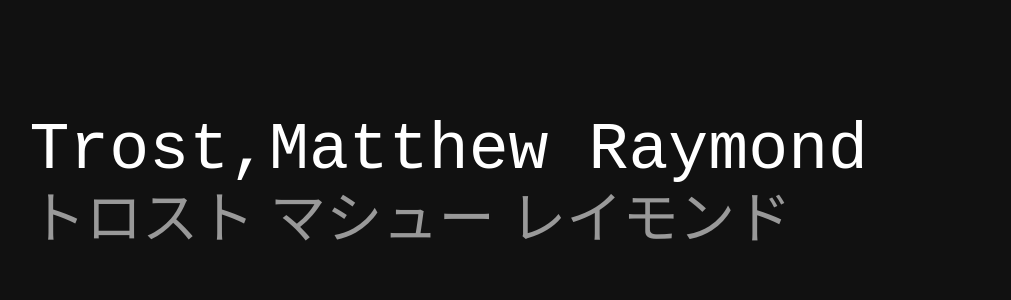
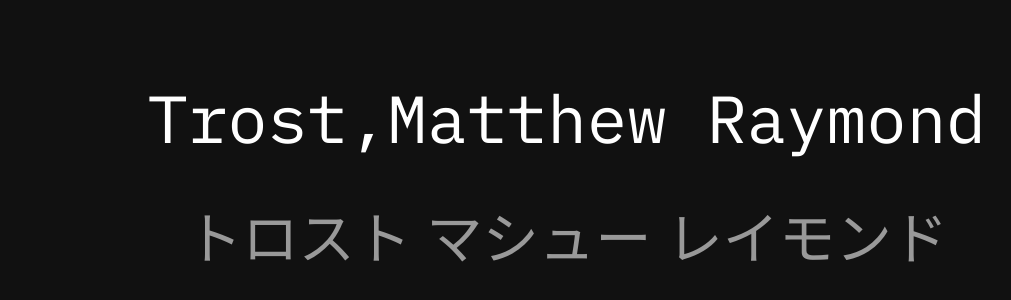
Before and after one commit to tsortwehttam/matthewtrost.com, a website: page site/index.html in a window 1280 px wide. Shown: the part 234-534 px from the top of the page, without its empty margins (73-1084 px from the left). Drawn offline with Linux system fonts and the light colour scheme.

Commit message:
Center copy and add local dev server

```diff
--- a/site/index.html
+++ b/site/index.html
@@ -11,15 +11,22 @@
       name="description"
       content="Matthew Raymond Trost / トロスト マシュー レイモンド"
     />
+    <link rel="preconnect" href="https://fonts.googleapis.com" />
+    <link rel="preconnect" href="https://fonts.gstatic.com" crossorigin />
+    <link
+      href="https://fonts.googleapis.com/css2?family=IBM+Plex+Mono:wght@400&family=Inter:wght@500&family=Noto+Sans+JP:wght@500&display=swap"
+      rel="stylesheet"
+    />
     <link rel="icon" href="/card.svg" type="image/svg+xml" />
     <style>
       :root {
         --bg: #111111;
         --fg: #ffffff;
         --muted: #999999;
+        --mono-web: "IBM Plex Mono";
         --card-ratio: 1.6538461538;
         --mono:
-          "Founders Grotesk Mono", "Founders Grotesk", "SF Mono",
+          "Founders Grotesk Mono", var(--mono-web), "Founders Grotesk", "SF Mono",
           "SFMono-Regular", ui-monospace, monospace;
         --sans: "Inter", "Hiragino Sans", "Noto Sans JP", sans-serif;
       }
@@ -56,15 +63,23 @@
         container-type: size;
       }
 
+      .copy {
+        position: absolute;
+        inset: 0;
+        display: grid;
+        align-content: center;
+        justify-items: center;
+        gap: 2.615cqh;
+        transform: translateY(1.35cqh);
+      }
+
       .line {
-        position: absolute;
-        left: 27.63%;
         margin: 0;
+        text-align: center;
         white-space: nowrap;
       }
 
       .name {
-        top: 41.85%;
         font-family: var(--mono);
         font-size: 5.846cqh;
         font-weight: 400;
@@ -73,7 +88,6 @@
       }
 
       .kana {
-        top: 52.05%;
         color: var(--muted);
         font-family: var(--sans);
         font-size: 4.923cqh;
@@ -83,20 +97,19 @@
       }
 
       @media (max-aspect-ratio: 1075 / 650) {
-        .line {
-          left: 8vw;
+        .copy {
+          gap: 3.8cqw;
+          padding: 0 8vw;
         }
 
         .name {
-          top: 43%;
           font-size: 5.2cqw;
         }
 
         .kana {
-          top: 52.5%;
           font-size: 4.4cqw;
           white-space: normal;
-          max-width: 84cqw;
+          max-width: 100%;
         }
       }
     </style>
@@ -104,8 +117,10 @@
   <body>
     <main>
       <section class="frame" aria-label="Business card">
-        <h1 class="line name">Trost,Matthew Raymond</h1>
-        <p class="line kana">トロスト マシュー レイモンド</p>
+        <div class="copy">
+          <h1 class="line name">Trost,Matthew Raymond</h1>
+          <p class="line kana">トロスト マシュー レイモンド</p>
+        </div>
       </section>
     </main>
   </body>
```
Also changed, not shown: package.json (added, +8 -0 lines), README.md.
